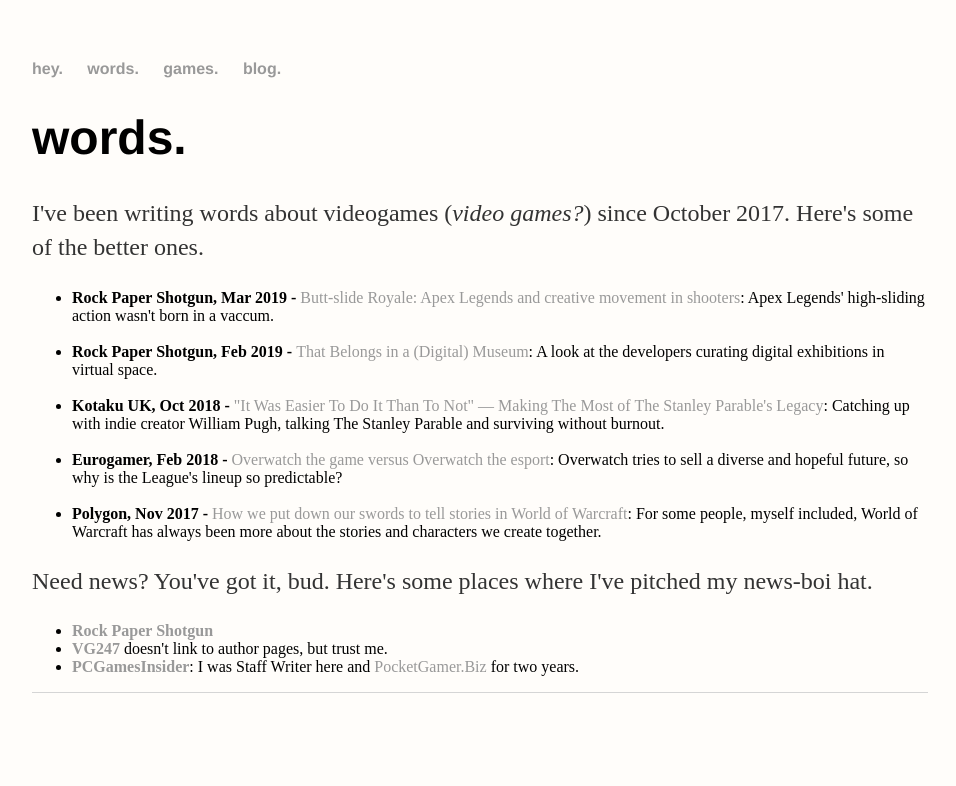
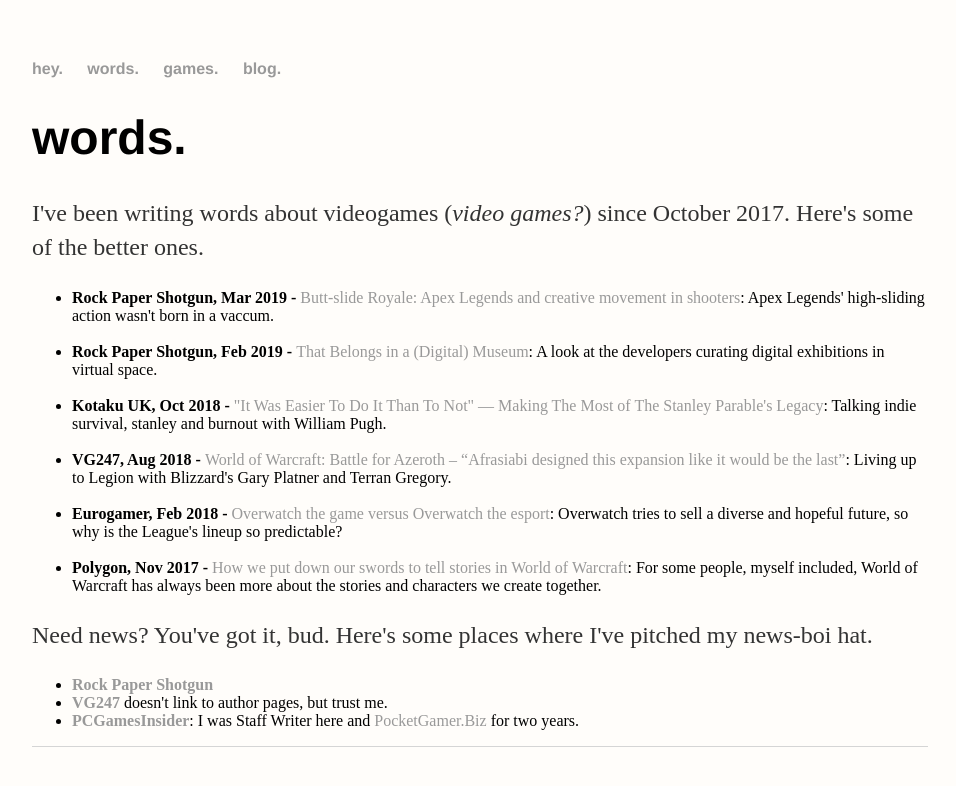
Before and after one commit to ScarletCatalie/ScarletCatalie.github.io, a Jekyll site: the page built from about/index.html, in a window 1280 px wide. Shown: the top 786 px of the page, without its empty margins (160-1116 px from the left). Built offline with Jekyll 4.4.1, drawn with Linux system fonts in a browser that asks for light colours.

Commit message:
Update index.html

```diff
--- a/about/index.html
+++ b/about/index.html
@@ -14,7 +14,11 @@
 			</li>
 			<br>
 			<li><b>Kotaku UK, Oct 2018 - </b><a href="https://www.kotaku.co.uk/2018/10/24/it-was-easier-to-do-it-than-to-not-making-the-most-of-the-stanley-parables-legacy">"It Was Easier To Do It Than To Not" — Making The Most of The Stanley Parable's Legacy</a>:
-				Catching up with indie creator William Pugh, talking The Stanley Parable and surviving without burnout.
+				Talking indie survival, stanley and burnout with William Pugh.
+			</li>
+			<br>
+			<li><b>VG247, Aug 2018 - </b><a href="https://www.vg247.com/2018/08/13/world-of-warcraft-battle-for-azeroth-last-expansion/">World of Warcraft: Battle for Azeroth – “Afrasiabi designed this expansion like it would be the last”</a>:
+				Living up to Legion with Blizzard's Gary Platner and Terran Gregory.
 			</li>
 			<br>
 			<li><b>Eurogamer, Feb 2018 - </b><a href="https://www.eurogamer.net/articles/2018-01-31-the-growing-disconnect-between-overwatch-the-game-and-overwatch-the-esport">Overwatch the game versus Overwatch the esport</a>:
```
